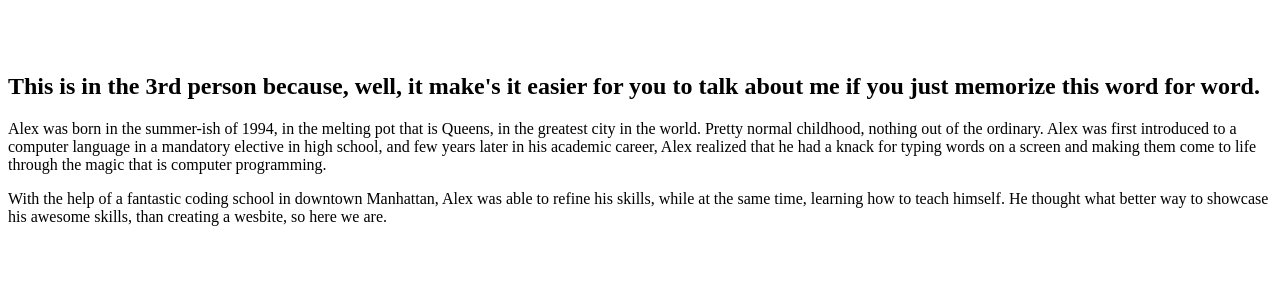
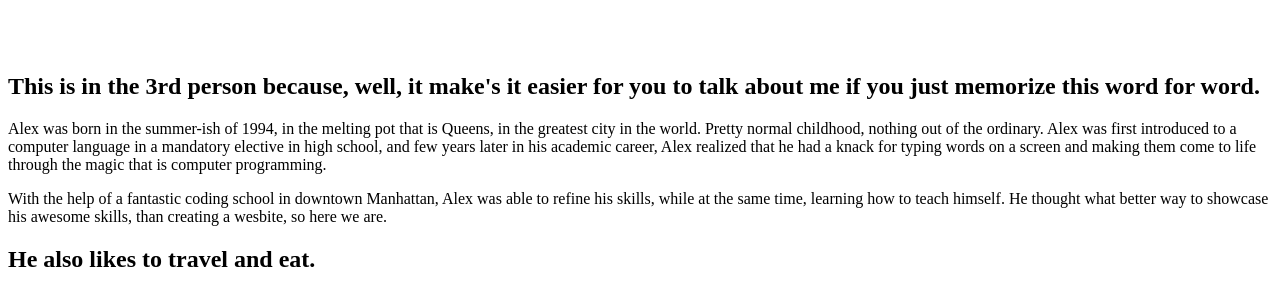
Before and after one commit to AlexPersaud17/AlexPersaudOriginalSite, a plain HTML site: page about.html in a window 1280 px wide. Shown: the part 72-378 px from the top of the page. Drawn offline with nearby package versions, Linux system fonts and the light colour scheme.

Commit message:
Add images

```diff
--- a/about.html
+++ b/about.html
@@ -29,5 +29,14 @@
 
 		<p>With the help of a fantastic coding school in downtown Manhattan, Alex was able to refine his skills, while at the same time, learning how to teach himself. He thought what better way to showcase his awesome skills, than creating a wesbite, so here we are.</p>
 	</div>
+
+	<div>
+	<h2>He also likes to travel and eat.</h2>
+
+
+
+	</div>
+
+
 </body>
 </html>
```
Also changed, not shown: images/food-1.JPG (added), images/food-10.JPG (added), images/food-2.JPG (added), images/food-3.JPG (added), images/food-4.JPG (added), images/food-5.JPG (added), images/food-6.JPG (added), images/food-7.JPG (added), images/food-8.JPG (added), images/food-9.JPG (added).
